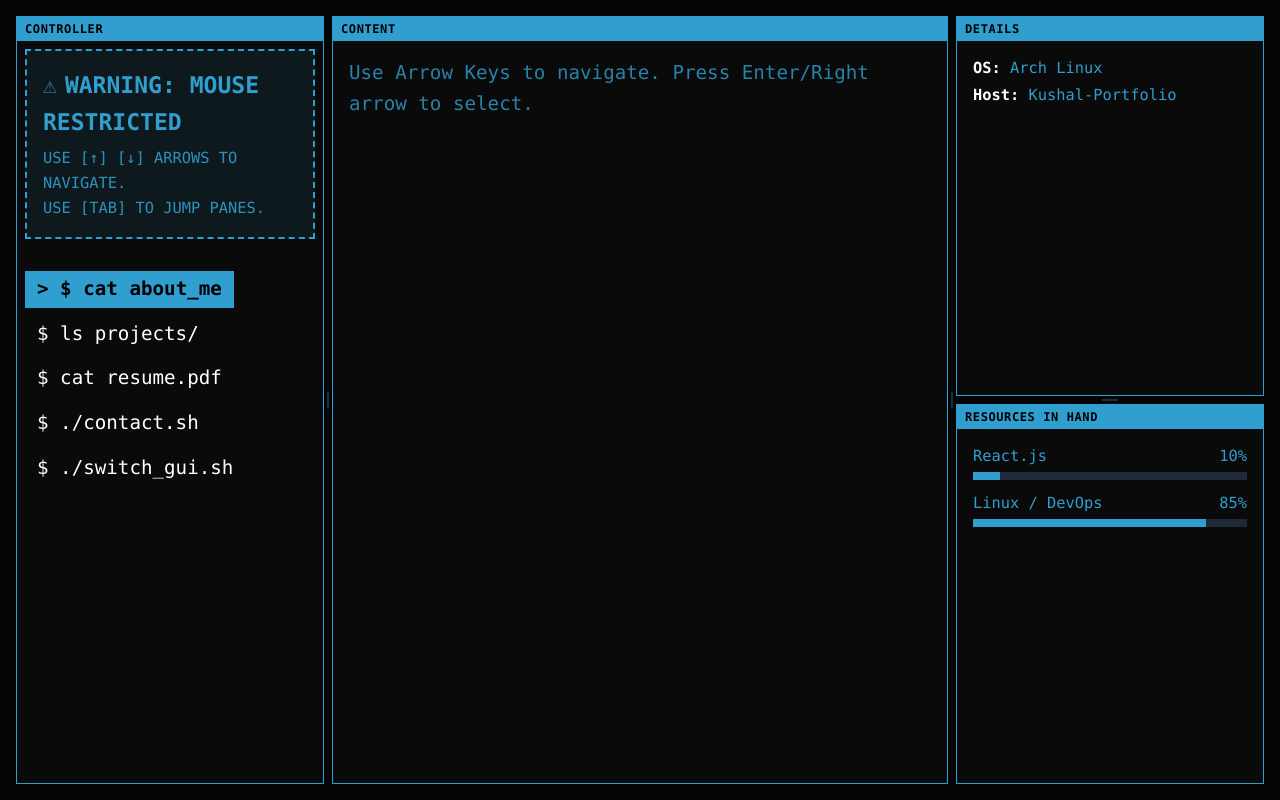
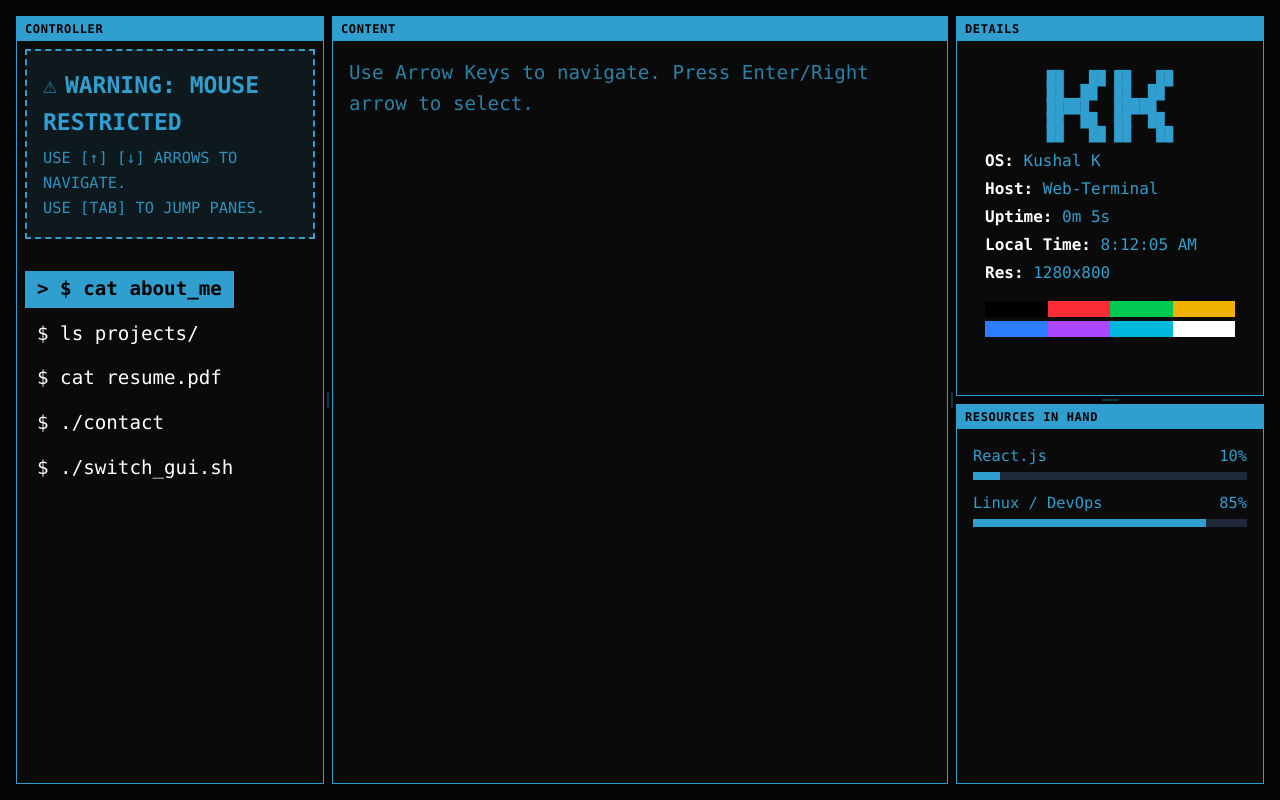
Before and after one commit to Its-kushal/KsPortfolio, a React (Vite) app: page / in a window 1280 px wide. Built offline with nearby package versions, Linux system fonts and the light colour scheme.

Commit message:
Enhanced the contact command; Completed the details pane.

```diff
--- a/package.json
+++ b/package.json
@@ -15,6 +15,7 @@
     "lucide-react": "^1.7.0",
     "react": "^19.2.4",
     "react-dom": "^19.2.4",
+    "react-icons": "^5.6.0",
     "react-resizable-panels": "^4.9.0"
   },
   "devDependencies": {
--- /dev/null
+++ b/src/components/terminal/DetailsPane.jsx
@@ -0,0 +1,82 @@
+import { useState, useEffect } from "react";
+
+export default function DetailsPane() {
+    const [uptime, setUptime] = useState(0);
+    const [resolution, setResolution] = useState(
+        `${window.innerWidth}x${window.innerHeight}`,
+    );
+    const [currentTime, setCurrentTime] = useState(
+        new Date().toLocaleTimeString(),
+    );
+
+    useEffect(() => {
+        const timer = setInterval(() => {
+            setUptime((prev) => prev + 1);
+            setCurrentTime(new Date().toLocaleTimeString());
+        }, 1000);
+
+        const handleResize = () => {
+            setResolution(`${window.innerWidth}x${window.innerHeight}`);
+        };
+        window.addEventListener("resize", handleResize);
+
+        return () => {
+            clearInterval(timer);
+            window.removeEventListener("resize", handleResize);
+        };
+    }, []);
+
+    const minutes = Math.floor(uptime / 60);
+    const seconds = uptime % 60;
+    const formattedUptime = `${minutes}m ${seconds}s`;
+
+    return (
+        <div className="@container flex flex-col items-center justify-start p-2 h-full w-full overflow-hidden">
+            <pre className="text-terminal-c font-bold leading-none mb-2 text-center text-[clamp(6px,3cqh,14px)]">
+                {`
+██   ██ ██   ██
+██  ██  ██  ██
+█████   █████
+██  ██  ██  ██
+██   ██ ██   ██
+`}
+            </pre>
+            <div className="w-full max-w-[250px] text-[clamp(10px,4.5cqh,16px)] space-y-[clamp(1px,0.5cqh,4px)]">
+                <p>
+                    <span className="text-white font-bold">OS:</span> Kushal K
+                </p>
+                <p>
+                    <span className="text-white font-bold">Host:</span>{" "}
+                    Web-Terminal
+                </p>
+                <p>
+                    <span className="text-white font-bold">Uptime:</span>{" "}
+                    {formattedUptime}
+                </p>
+                <p>
+                    <span className="text-white font-bold">Local Time:</span>{" "}
+                    {currentTime}
+                </p>
+                <p>
+                    <span className="text-white font-bold">Res:</span>{" "}
+                    {resolution}
+                </p>
+            </div>
+
+            <div className="mt-[clamp(4px,2cqh,16px)] flex flex-col gap-[clamp(1px,0.5cqh,4px)] w-full max-w-[250px]">
+                <div className="flex">
+                    <div className="h-[clamp(4px,3cqh,16px)] w-1/4 bg-black"></div>
+                    <div className="h-[clamp(4px,3cqh,16px)] w-1/4 bg-red-500"></div>
+                    <div className="h-[clamp(4px,3cqh,16px)] w-1/4 bg-green-500"></div>
+                    <div className="h-[clamp(4px,3cqh,16px)] w-1/4 bg-yellow-500"></div>
+                </div>
+                <div className="flex">
+                    <div className="h-[clamp(4px,3cqh,16px)] w-1/4 bg-blue-500"></div>
+                    <div className="h-[clamp(4px,3cqh,16px)] w-1/4 bg-purple-500"></div>
+                    <div className="h-[clamp(4px,3cqh,16px)] w-1/4 bg-cyan-500"></div>
+                    <div className="h-[clamp(4px,3cqh,16px)] w-1/4 bg-white"></div>
+                </div>
+            </div>
+        </div>
+    );
+}
--- a/src/components/terminal/TerminalLayout.jsx
+++ b/src/components/terminal/TerminalLayout.jsx
@@ -3,10 +3,11 @@ import { Panel, Group, Separator } from "react-resizable-panels";
 import Pane from "../ui/Pane";
 import { useTheme } from "../../context/ThemeContext";
 import { terminalContent } from "../../data/terminalData";
+import DetailsPane from "./DetailsPane";
+
 export default function TerminalLayout() {
     const { toggleViewMode } = useTheme();
     const [activeIndex, setActiveIndex] = useState(0);
-    // const [isContentFocused, setIsContentFocused] = useState(false);
     const [previewContent, setPreviewContent] = useState(
         "Use Arrow Keys to navigate. Press Enter/Right arrow to select.",
     );
@@ -19,7 +20,6 @@ export default function TerminalLayout() {
         } else {
             setPreviewContent(selectedItem.output);
             if (selectedItem.id === "contact") {
-                // setIsContentFocused(true);
                 setTimeout(() => {
                     const firstLink = document.querySelector(".contact-link");
                     if (firstLink) firstLink.focus();
@@ -29,18 +29,17 @@ export default function TerminalLayout() {
     };
     useEffect(() => {
         const handleKeyDown = (e) => {
-            // if (isContentFocused) {
-            //     // If they press Escape or Left, exit focus mode and go back to terminal
-            //     if (e.key === "Escape" || e.key === "ArrowLeft") {
-            //         e.preventDefault();
-            //         setIsContentFocused(false);
-            //         document.activeElement.blur(); // Remove highlight from links
-            //     }
-            //     // DANGER/IMPORTANT: We MUST return early here!
-            //     // This stops the rest of the terminal logic from running.
-            //     // It allows the browser's native 'Tab' and 'Enter' keys to work on the links.
-            //     return;
-            // }
+            if (e.key === "Tab") {
+                const firstLink = document.querySelector(".contact-link");
+                if (
+                    firstLink &&
+                    !document.activeElement.classList.contains("contact-link")
+                ) {
+                    e.preventDefault();
+                    firstLink.focus();
+                    return;
+                }
+            }
             if (["ArrowUp", "ArrowDown", "Space"].includes(e.code)) {
                 e.preventDefault();
             }
@@ -63,7 +62,6 @@ export default function TerminalLayout() {
                 executeCommand(activeIndex);
             } else if (e.key === "ArrowLeft" || e.key === "Escape") {
                 setPreviewContent("Use Arrow Keys to navigate. Press Enter/Right to select.");
-                // setIsContentFocused(false);
                 if (previewPanelRef.current) previewPanelRef.current.resize(50);
             }
         };
@@ -79,11 +77,14 @@ export default function TerminalLayout() {
                         <Pane title="controller">
                             <div className="mb-8 p-4 border-2 border-dashed border-terminal-c bg-terminal-c/10 text-terminal-c leading-relaxed">
                                 <div className="text-[clamp(18px,1.8vw,24px)] font-bold mb-1">
-                                    <span className="animate-pulse mr-2">⚠</span>
+                                    <span className="animate-pulse mr-2">
+                                        ⚠
+                                    </span>
                                     WARNING: MOUSE RESTRICTED
                                 </div>
                                 <div className="text-[clamp(14px,1.2vw,18px)] opacity-90">
-                                    USE [↑] [↓] ARROWS TO NAVIGATE.<br/>
+                                    USE [↑] [↓] ARROWS TO NAVIGATE.
+                                    <br />
                                     USE [TAB] TO JUMP PANES.
                                 </div>
                             </div>
@@ -94,7 +95,9 @@ export default function TerminalLayout() {
                                         <p
                                             key={item.id}
                                             className={`w-fit px-3 py-1 transition-colors ${
-                                                isActive ? "bg-terminal-c text-black font-bold" : "text-white"
+                                                isActive
+                                                    ? "bg-terminal-c text-black font-bold"
+                                                    : "text-white"
                                             }`}
                                         >
                                             {isActive ? "> " : "  "}
@@ -105,8 +108,10 @@ export default function TerminalLayout() {
                             </div>
                         </Pane>
                     </Panel>
-                    <Separator className="w-2 flex items-center justify-center transition-colors duration-200 bg-transparent hover:bg-terminal-c/50
-                    cursor-col-resize">
+                    <Separator
+                        className="w-2 flex items-center justify-center transition-colors duration-200 bg-transparent hover:bg-terminal-c/50
+                    cursor-col-resize"
+                    >
                         <div className="w-0.5 h-4 bg-terminal-c/30" />
                     </Separator>
                     <Panel ref={previewPanelRef} defaultSize={50} minSize={20}>
@@ -121,13 +126,13 @@ export default function TerminalLayout() {
                     </Separator>
                     <Panel defaultSize={25} minSize={10}>
                         <div style={{ height: "100%" }}>
-                            <Group orientation="vertical" style={{ height: "100%" }}>
+                            <Group
+                                orientation="vertical"
+                                style={{ height: "100%" }}
+                            >
                                 <Panel defaultSize={50} minSize={20}>
                                     <Pane title="Details">
-                                        <div className="text-[clamp(14px,1.2vw,18px)] space-y-1 p-2">
-                                            <p><span className="text-white font-bold">OS:</span> Arch Linux</p>
-                                            <p><span className="text-white font-bold">Host:</span> Kushal-Portfolio</p>
-                                        </div>
+                                        <DetailsPane />
                                     </Pane>
                                 </Panel>
                                 <Separator className="h-2 flex items-center justify-center transition-colors duration-200 bg-transparent hover:bg-terminal-c/50 cursor-row-resize">
@@ -137,12 +142,22 @@ export default function TerminalLayout() {
                                     <Pane title="Resources In Hand">
                                         <div className="text-[clamp(14px,1.2vw,18px)] space-y-3 p-2">
                                             <div>
-                                                <div className="flex justify-between mb-1"><span>React.js</span><span>10%</span></div>
-                                                <div className="w-full bg-gray-800 h-2"><div className="bg-terminal-c h-2 w-[10%]"></div></div>
+                                                <div className="flex justify-between mb-1">
+                                                    <span>React.js</span>
+                                                    <span>10%</span>
+                                                </div>
+                                                <div className="w-full bg-gray-800 h-2">
+                                                    <div className="bg-terminal-c h-2 w-[10%]"></div>
+                                                </div>
                                             </div>
                                             <div>
-                                                <div className="flex justify-between mb-1"><span>Linux / DevOps</span><span>85%</span></div>
-                                                <div className="w-full bg-gray-800 h-2"><div className="bg-terminal-c h-2 w-[85%]"></div></div>
+                                                <div className="flex justify-between mb-1">
+                                                    <span>Linux / DevOps</span>
+                                                    <span>85%</span>
+                                                </div>
+                                                <div className="w-full bg-gray-800 h-2">
+                                                    <div className="bg-terminal-c h-2 w-[85%]"></div>
+                                                </div>
                                             </div>
                                         </div>
                                     </Pane>
--- /dev/null
+++ b/src/components/ui/LinkedinIcon.jsx
@@ -0,0 +1,14 @@
+export default function LinkedinIcon({ size = 18, className = "" }) {
+    return (
+        <svg
+            xmlns="http://www.w3.org/2000/svg"
+            width={size}
+            height={size}
+            fill="currentColor"
+            className={`bi bi-linkedin ${className}`}
+            viewBox="0 0 16 16"
+        >
+            <path d="M0 1.146C0 .513.526 0 1.175 0h13.65C15.474 0 16 .513 16 1.146v13.708c0 .633-.526 1.146-1.175 1.146H1.175C.526 16 0 15.487 0 14.854zm4.943 12.248V6.169H2.542v7.225zm-1.2-8.212c.837 0 1.358-.554 1.358-1.248-.015-.709-.52-1.248-1.342-1.248S2.4 3.226 2.4 3.934c0 .694.521 1.248 1.327 1.248zm4.908 8.212V9.359c0-.216.016-.432.08-.586.173-.431.568-.878 1.232-.878.869 0 1.216.662 1.216 1.634v3.865h2.401V9.25c0-2.22-1.184-3.252-2.764-3.252-1.274 0-1.845.7-2.165 1.193v.025h-.016l.016-.025V6.169h-2.4c.03.678 0 7.225 0 7.225z" />
+        </svg>
+    );
+}
--- a/src/data/terminalData.jsx
+++ b/src/data/terminalData.jsx
@@ -1,4 +1,23 @@
 import ResumeView from "../components/terminal/ResumeView";
+import { Mail } from "lucide-react";
+import { SiGithub, SiHuggingface, SiKaggle } from "react-icons/si";
+import LinkedinIcon from "../components/ui/LinkedinIcon";
+
+const handleCopyLink = (e, textToCopy) => {
+    if ((e.ctrlKey || e.metaKey) && e.key.toLowerCase() === "c") {
+        e.preventDefault();
+
+        navigator.clipboard
+            .writeText(textToCopy)
+            .then(() =>
+                console.log(
+                    "Successfully copied to invisible pocket: ",
+                    textToCopy,
+                ),
+            )
+            .catch((err) => console.error("Failed to copy!", err));
+    }
+};
 
 export const terminalContent = [
     {
@@ -24,51 +43,99 @@ drive measurable results.",
     },
     {
         id: "contact",
-        label: "$ ./contact.sh",
+        label: "$ ./contact",
         output: (
+            <div>
+                <div className="mb-8 p-4 border-2 border-dashed border-terminal-c bg-terminal-c/10 text-terminal-c leading-relaxed">
+                    <div className="text-[clamp(14px,1.2vw,18px)] opacity-90">
+                        USE [TAB] TO CYCLE THROUGH LINKS.
+                        <br />
+                        YOU CAN USE [Ctrl + C] TO COPY THE LINK WHEN HIGHLIGHTED
+                    </div>
+                </div>
                 <div className="flex flex-col gap-4 pointer-events-auto mt-2">
                     <p>
-                    <span className="text-white font-bold"></span>
-                    {}
                         <a
                             href="mailto:kushal.khivasara@outlook.com"
                             target="_blank"
-                        className="text-terminal-c hover:text-white underline focus:bg-terminal-c focus:text-black focus:font-bold outline-none px-1 contact-link"
+                            className="text-terminal-c hover:text-white underline focus:bg-terminal-c focus:text-black focus:font-bold outline-none px-2 py-1 contact-link flex items-center gap-2 w-fit rounded"
+                            onKeyDown={(e) =>
+                                handleCopyLink(
+                                    e,
+                                    "kushal.khivasara@outlook.com",
+                                )
+                            }
                         >
-                        kushal.khivasara@outlook.com
+                            <Mail size={18} />kushal.khivasara@outlook.com
                         </a>
                     </p>
                     <p>
-                    <span className="text-white font-bold"></span>
-                    {}
                         <a
                             href="https://github.com/Its-kushal"
                             target="_blank"
                             rel="noreferrer"
-                        className="text-terminal-c hover:text-white underline focus:bg-terminal-c focus:text-black focus:font-bold outline-none px-1 contact-link"
+                            className="text-terminal-c hover:text-white underline focus:bg-terminal-c focus:text-black focus:font-bold outline-none px-2 py-1 contact-link flex items-center gap-2 w-fit rounded"
+                            onKeyDown={(e) =>
+                                handleCopyLink(
+                                    e,
+                                    "https://github.com/Its-kushal",
+                                )
+                            }
                         >
-                        github.com/Its-kushal
+                            <SiGithub size={18} />github.com/Its-kushal
                         </a>
                     </p>
                     <p>
-                    <span className="text-white font-bold"></span>
-                    {}
                         <a
                             href="https://linkedin.com/in/kushal-khivasara/"
                             target="_blank"
                             rel="noreferrer"
-                        className="text-terminal-c hover:text-white underline focus:bg-terminal-c focus:text-black focus:font-bold outline-none px-1 contact-link"
+                            className="text-terminal-c hover:text-white underline focus:bg-terminal-c focus:text-black focus:font-bold outline-none px-2 py-1 contact-link flex items-center gap-2 w-fit rounded"
+                            onKeyDown={(e) =>
+                                handleCopyLink(
+                                    e,
+                                    "https://linkedin.com/in/kushal-khivasara/",
+                                )
+                            }
                         >
-                        linkedin.com/in/kushal-khivasara/
+                            <LinkedinIcon size={18}/>linkedin.com/in/kushal-khivasara/
+                        </a>
+                    </p>
+                    <p>
+                        <a
+                            href="https://huggingface.co/ItsKushal/"
+                            target="_blank"
+                            rel="noreferrer"
+                            className="text-terminal-c hover:text-white underline focus:bg-terminal-c focus:text-black focus:font-bold outline-none px-2 py-1 contact-link flex items-center gap-2 w-fit rounded"
+                            onKeyDown={(e) =>
+                                handleCopyLink(
+                                    e,
+                                    "https://huggingface.co/ItsKushal/",
+                                )
+                            }
+                        >
+                            <SiHuggingface size={18} />huggingface.co/ItsKushal
+                        </a>
+                    </p>
+                    <p>
+                        <a
+                            href="https://kaggle.com/itskushal/"
+                            target="_blank"
+                            rel="noreferrer"
+                            className="text-terminal-c hover:text-white underline focus:bg-terminal-c focus:text-black focus:font-bold outline-none px-2 py-1 contact-link flex items-center gap-2 w-fit rounded"
+                            onKeyDown={(e) =>
+                                handleCopyLink(
+                                    e,
+                                    "https://kaggle.com/itskushal/",
+                                )
+                            }
+                        >
+                            <SiKaggle size={18} />kaggle.com/itskushal
                         </a>
                     </p>
                 </div>
+            </div>
         ),
-        //         output: "Email: kushal.khivasara@outlook.com\n\
-        // GitHub: github.com/Its-kushal\n\
-        // Linkedin: linkedin.com/in/kushal-khivasara/\n\
-        // Hugging Face: huggingface.co/ItsKushal\n\
-        // Kaggle: kaggle.com/itskushal\n",
     },
     {
         id: "theme",
```
Also changed, not shown: 1 other file (tests, documents, lock files or other folders). Lines whose indentation alone changed are shown as unchanged.
